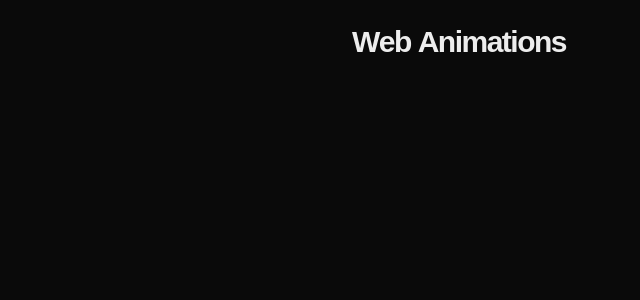
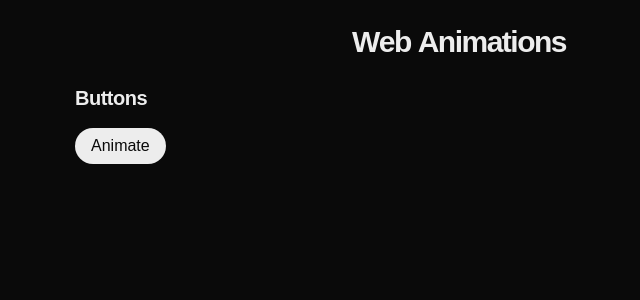
Before and after one commit to huancho/web-animations, a Next.js app: page / in a window 1280 px wide. Shown: the top 300 px of the page, without its empty margins (181-821 px from the left). Built offline with nearby package versions, Linux system fonts and the light colour scheme.

Commit message:
added a scale button.

```diff
--- a/src/app/page.tsx
+++ b/src/app/page.tsx
@@ -1,11 +1,12 @@
 import Header from '@/components/header/header';
+import ButtonSection from '@/components/buttons/button-section';
 
 export default function Home() {
   return (
     <>
       <Header />
       <main>
-
+        <ButtonSection />
       </main>
     </>
   );
--- /dev/null
+++ b/src/components/buttons/button-section.tsx
@@ -0,0 +1,13 @@
+import { TypographyH2 } from '../typography/typography-h2';
+import ScaleButton from './scale-button/scale-button';
+
+export default function ButtonSection() {
+  return (
+    <section className="max-w-screen-md mx-auto flex flex-col gap-4">
+      <TypographyH2>Buttons</TypographyH2>
+      <div className="flex flex-col gap-6 items-start">
+        <ScaleButton />
+      </div>
+    </section>
+  );
+}
--- /dev/null
+++ b/src/components/buttons/scale-button/scale-button.tsx
@@ -0,0 +1,7 @@
+export default function ScaleButton() {
+  return (
+    <button className="bg-foreground text-background px-4 h-9 rounded-full cursor-pointer active:scale-97 trasition-scale duration-150 ease">
+      Animate
+    </button>
+  );
+}
--- /dev/null
+++ b/src/components/typography/typography-h2.tsx
@@ -0,0 +1,16 @@
+import { cn } from '@/lib/utils';
+
+export function TypographyH2({
+  className,
+  children,
+  ...props
+}: React.HTMLAttributes<HTMLHeadingElement>) {
+  return (
+    <h2
+      className={cn('text-xl font-bold tracking-tight', className)}
+      {...props}
+    >
+      {children}
+    </h2>
+  );
+}
--- /dev/null
+++ b/src/lib/utils.ts
@@ -0,0 +1,6 @@
+import { clsx, type ClassValue } from 'clsx';
+import { twMerge } from 'tailwind-merge';
+
+export const cn = (...inputs: ClassValue[]): string => {
+  return twMerge(clsx(inputs));
+};
```
Also changed, not shown: package.json (+7 -5 lines), 1 other file (tests, documents, lock files or other folders).
